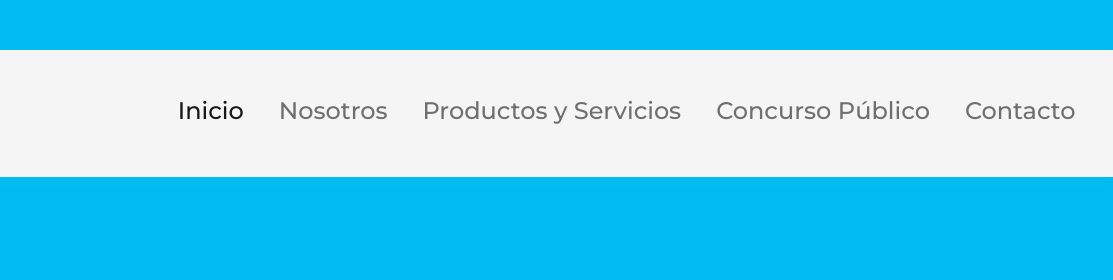
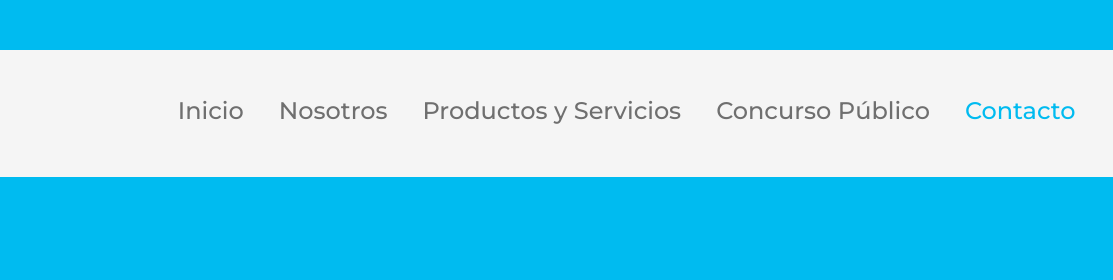
Before and after one commit to cintava/PF-Avalos, a plain HTML site: page paginas/contacto.html in a window 1280 px wide. Shown: the top 280 px of the page, 167-1280 px from the left. Drawn offline with Linux system fonts and the light colour scheme.

Commit message:
Modifico links de navegacion para efectos

```diff
--- a/css/estilos.css
+++ b/css/estilos.css
@@ -61,6 +61,32 @@ body{
 .menu_general .navbar_links a:hover {
     color: #00BBF0;
 }
+
+.navbar_links .nav-link.active {
+    color: #00BBF0;
+}
+
+.navbar_links .link_animacion {
+    position: relative;
+}
+.navbar_links .link_animacion::before {
+    content: '';
+    position: absolute;
+    left: 0;
+    bottom: 0;
+    width: 100%;
+    height: 2px;
+    background-color: #00BBF0;
+    border-radius: 4px;
+    scale: 0 1;
+    transform-origin: right;
+    transition: scale 0.25s;
+}
+.navbar_links .link_animacion:hover::before {
+    scale: 1;
+    transform-origin: left;
+}
+
 .menu_general .navbar-toggler {
     font-size: 12pt;
     padding: 10px;
--- a/paginas/contacto.html
+++ b/paginas/contacto.html
@@ -40,20 +40,20 @@
                 </button>
                 <div class="collapse navbar-collapse" id="navbarEncabezadoAbreCierra">
                     <ul class="navbar_links navbar-nav ms-auto">
-                        <li class="nav-item">
-                        <a class="nav-link active" aria-current="page" href="../index.html">Inicio</a>
+                        <li class="nav-item link_animacion">
+                        <a class="nav-link" aria-current="page" href="../index.html">Inicio</a>
                         </li>
-                        <li class="nav-item">
+                        <li class="nav-item link_animacion">
                         <a class="nav-link" href="../index.html#quienes_somos">Nosotros</a>
                         </li>
-                        <li class="nav-item">
+                        <li class="nav-item link_animacion">
                         <a class="nav-link" href="../index.html#productos_y_servicios">Productos y Servicios</a>
                         </li>
-                        <li class="nav-item">
+                        <li class="nav-item link_animacion">
                             <a class="nav-link" href="../index.html#concurso_publico">Concurso Público</a>
                         </li>
-                        <li class="nav-item">
-                            <a class="nav-link" href="contacto.html">Contacto</a>
+                        <li class="nav-item link_animacion">
+                            <a class="nav-link active" href="contacto.html">Contacto</a>
                         </li>
                     </ul>
                 </div>
```
Also changed, not shown: multimedia/Group 39538.png (added), multimedia/Group 39539.png (added), multimedia/Group 39559.png (added).
